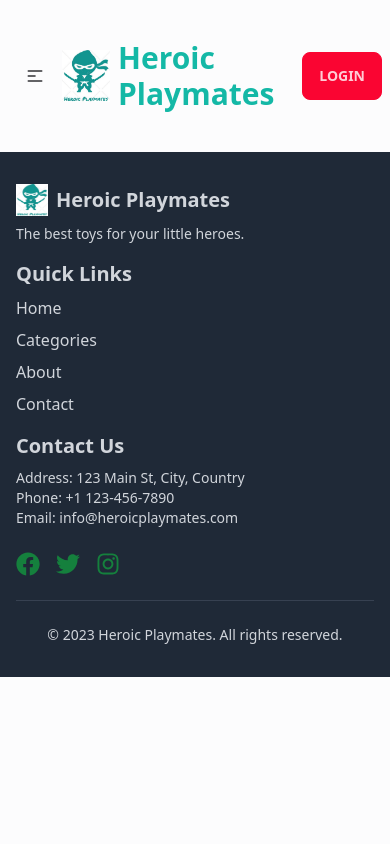
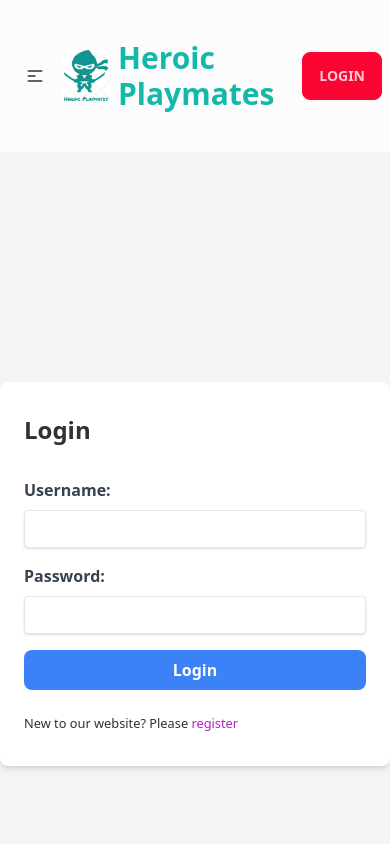
Before and after one commit to fazlerabbyrifat/heroic-playmates-client, a React (Vite) app: page /login in a window 390 px wide. Shown: the top 844 px of the page. Built offline with nearby package versions, Linux system fonts and the light colour scheme; no server answers.

Commit message:
login page successfully added

```diff
--- a/src/pages/Home/CategoryShop/CategoryShop.jsx
+++ b/src/pages/Home/CategoryShop/CategoryShop.jsx
@@ -40,11 +40,11 @@ const CategoryShop = () => {
         <h2 className="text-3xl font-bold">Our Categories</h2>
       </div>
       <Tabs>
-        <TabList className="flex flex-col-reverse lg:flex-row items-center justify-center lg:space-x-4 mb-8">
+        <TabList className="flex flex-col-reverse lg:flex-row justify-center lg:space-x-4 mb-8">
           {categories.map((category, index) => (
             <Tab
               key={index}
-              className={`py-2 tab ${
+              className={`tab ${
                 activeTab === index ? "tab-active" : ""
               } text-xl font-bold`}
               onClick={() => handleTabClick(index)}
@@ -83,7 +83,7 @@ const CategoryShop = () => {
                       <span className="ml-2">{toy.rating}</span>
                     </div>
                     <div className="card-actions">
-                      <Link>
+                      <Link to={`/categories/${toy.id}`}>
                         <button className="btn btn-primary">
                           View Details
                         </button>
--- a/src/pages/Login/Login.jsx
+++ b/src/pages/Login/Login.jsx
@@ -1,10 +1,64 @@
-import React from 'react';
+import React, { useContext } from 'react';
+import { AuthContext } from '../../providers/AuthProvider';
+import { toast } from 'react-toastify';
+import { Link } from 'react-router-dom';
 
 const Login = () => {
+    const {login} = useContext(AuthContext);
+
+    const handleLogin = event => {
+        event.preventDefault();
+        const form = event.target;
+        const email = form.email.value;
+        const password = form.password.value;
+        console.log(email, password);
+
+        login(email, password)
+        .then(result => {
+            const loggedUser = result.user;
+            console.log(loggedUser)
+            toast.success('login success');
+            form.reset();
+        })
+        .catch( error => {
+            toast.error(error.message);
+        })
+    }
+
     return (
-        <div>
+        <div className="flex flex-col items-center justify-center min-h-screen bg-gray-100">
+      <div className="max-w-md w-full px-6 py-8 bg-white rounded-lg shadow-md">
+        <h2 className="text-2xl font-bold mb-8">Login</h2>
+        {/* {errorMessage && <p className="text-red-500 mb-4">{errorMessage}</p>} */}
+        <form onSubmit={handleLogin}>
+          <div className="mb-4">
+            <label htmlFor="username" className="block text-gray-700 font-semibold mb-2">
+              Username:
+            </label>
+            <input
+              type="email"
+              id="username"
+              name="email"
+              className="shadow appearance-none border rounded w-full py-2 px-3 text-gray-700 leading-tight focus:outline-none focus:shadow-outline"
+            />
+          </div>
+          <div className="mb-4">
+            <label htmlFor="password" className="block text-gray-700 font-semibold mb-2">
+              Password:
+            </label>
+            <input
+              type="password"
+              id="password"
+              name="password"
+              className="shadow appearance-none border rounded w-full py-2 px-3 text-gray-700 leading-tight focus:outline-none focus:shadow-outline"
+            />
+          </div>
+          <input type="submit" className="w-full py-2 px-4 bg-blue-500 text-white font-semibold rounded-lg hover:bg-blue-600" value="Login" />
+        </form>
+        <p className='mt-5'><small>New to our website? Please <Link className='text-primary' to='/register'> register </Link></small></p>
+      </div>
+    </div>
 
-        </div>
     );
 };
 
--- a/src/pages/Register/Register.jsx
+++ b/src/pages/Register/Register.jsx
@@ -3,6 +3,7 @@ import { AuthContext } from "../../providers/AuthProvider";
 import { updateProfile } from "firebase/auth";
 import { toast, ToastContainer } from "react-toastify";
 import "react-toastify/dist/ReactToastify.css";
+import { Link } from "react-router-dom";
 
 const Register = () => {
   const { createUser, auth } = useContext(AuthContext);
@@ -148,6 +149,7 @@ const Register = () => {
             />
           </div>
         </form>
+        <small><p className="mt-5">Already our registered member? Please <Link className="text-primary" to='/login'>login</Link></p></small>
       </div>
       <ToastContainer />
     </div>
--- a/src/pages/Shared/Navbar.jsx
+++ b/src/pages/Shared/Navbar.jsx
@@ -78,7 +78,7 @@ const Navbar = () => {
         {user && (
           <div className="avatar">
             <div className="w-12 rounded-full ring ring-primary ring-offset-base-100 ring-offset-2 group">
-              <img src={user?.photoUrl} />
+              <img src={user?.photoURL} />
               <span className="hidden group-hover:block absolute top-[60px] bg-gray-200 px-2 py-1 text-xs rounded">
                 {user.displayName}
               </span>
--- a/src/providers/AuthProvider.jsx
+++ b/src/providers/AuthProvider.jsx
@@ -1,5 +1,5 @@
 import React, { createContext, useEffect, useState } from 'react';
-import { createUserWithEmailAndPassword, getAuth, onAuthStateChanged } from "firebase/auth";
+import { createUserWithEmailAndPassword, getAuth, onAuthStateChanged, signInWithEmailAndPassword } from "firebase/auth";
 import app from '../firebase/firebase.config';
 
 export const AuthContext = createContext();
@@ -15,13 +15,18 @@ const AuthProvider = ( {children}) => {
         return createUserWithEmailAndPassword( auth, email, password );
     }
 
+    const login = (email, password) => {
+        setLoading(true);
+        return signInWithEmailAndPassword(auth, email, password);
+    }
+
     useEffect(() => {
         const unsubscribe = onAuthStateChanged(auth, currentUser => {
+            setLoading(false);
           setUser(currentUser);
-          setLoading(false);
         });
         return () => {
-          return unsubscribe;
+          return unsubscribe();
         }
       }, [])
 
@@ -29,6 +34,7 @@ const AuthProvider = ( {children}) => {
         user,
         auth,
         createUser,
+        login,
     }
 
     return (
```
